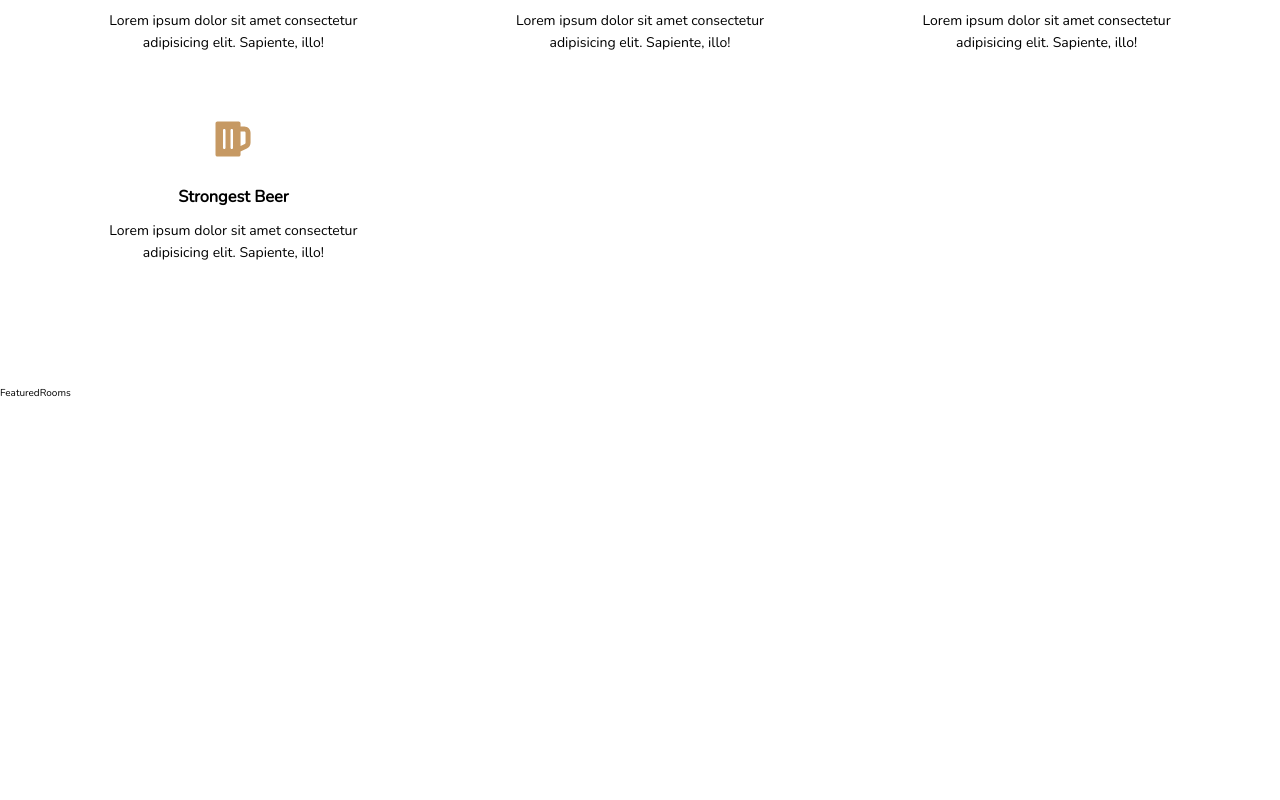
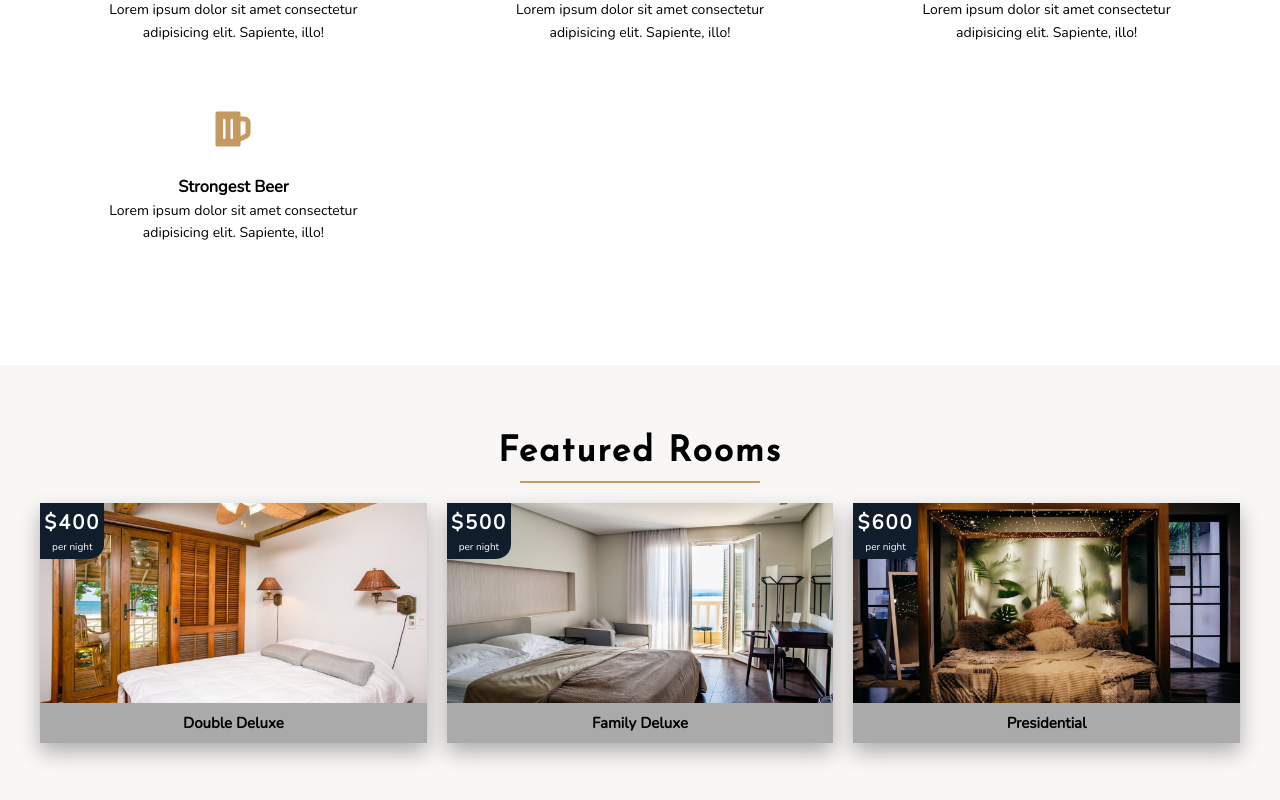
Before and after one commit to HexiangLiu/react-beach-resort, a React (Create React App) app: page / in a window 1280 px wide. Shown: the part 994-1794 px from the top of the page. Before the commit the page ends 1395 px from the top, so only its background shows below. Built offline with nearby package versions, Linux system fonts and the light colour scheme.

Commit message:
featured rooms complete

```diff
--- a/package.json
+++ b/package.json
@@ -7,6 +7,7 @@
     "@testing-library/react": "^9.5.0",
     "@testing-library/user-event": "^7.2.1",
     "node-sass": "^4.14.1",
+    "prop-types": "^15.7.2",
     "react": "^16.13.1",
     "react-dom": "^16.13.1",
     "react-icons": "^3.10.0",
--- a/src/App.scss
+++ b/src/App.scss
@@ -11,6 +11,8 @@
   --color-grey-dark-1: #54483a;
   --color-grey-dark-2: #6d5d4b;
 
+  --shadow: 0 1rem 2rem rgba(0, 0, 0, 0.3);
+
   // FONT VARIABLES
   --font-primary: 'Nunito', sans-serif;
   --font-display: 'Josefin Sans', sans-serif;
@@ -22,6 +24,7 @@
   --spacing-primary: 0.8rem;
   --spacing-secondary: 0.5rem;
   --spacing-teritary: 0.2rem;
+  --section-padding: 6rem 4rem 10rem 4rem;
 }
 
 *,
@@ -64,6 +67,7 @@ body {
 }
 
 .heading--1 {
+  text-align: center;
   margin-bottom: 3rem;
   font-size: 5rem;
   font-weight: 600;
@@ -72,14 +76,24 @@ body {
 }
 
 .heading--2 {
-  display: inline-block;
+  display: block;
+  text-align: center;
   margin-bottom: 2rem;
-  border-bottom: 2px solid var(--color-primary);
   letter-spacing: var(--spacing-teritary);
   font-size: 3.5rem;
   font-weight: 600;
   text-transform: capitalize;
   font-family: var(--font-display);
+
+  &::after {
+    content: '';
+    text-align: center;
+    display: block;
+    height: 2px;
+    width: 20%;
+    background-color: var(--color-primary);
+    margin: 0 auto;
+  }
 }
 
 .heading--3 {
@@ -88,3 +102,8 @@ body {
   text-transform: capitalize;
   font-family: var(--font-display);
 }
+
+.loading {
+  text-transform: capitalize;
+  text-align: center;
+}
--- a/src/components/FeaturedRooms.js
+++ b/src/components/FeaturedRooms.js
@@ -1,13 +1,28 @@
 import React, { Component } from 'react';
 import { RoomContext } from '../context';
+
+import Loading from './Loading';
+import Room from './Room';
+
+import './FeaturedRooms.scss';
 
 export default class FeaturedRooms extends Component {
   static contextType = RoomContext;
 
   render() {
-    const { featuredRooms: rooms } = this.context;
-    console.log(rooms);
+    const { loading, featuredRooms: rooms } = this.context;
 
-    return <div>FeaturedRooms</div>;
+    return (
+      <section className="featured">
+        <h2 className="heading--2">featured rooms</h2>
+
+        <div className="featured__detail">
+          {rooms.map((room) => (
+            <Room key={room.id} room={room} />
+          ))}
+          {loading && <Loading />}
+        </div>
+      </section>
+    );
   }
 }
--- /dev/null
+++ b/src/components/FeaturedRooms.scss
@@ -0,0 +1,10 @@
+.featured {
+  padding: var(--section-padding);
+  background-color: var(--color-grey-light-1);
+
+  &__detail {
+    display: grid;
+    gap: 2rem;
+    grid-template-columns: repeat(auto-fit, minmax(30rem, 1fr));
+  }
+}
--- /dev/null
+++ b/src/components/Loading.js
@@ -0,0 +1,12 @@
+import React from 'react';
+
+import arrow from '../images/gif/loading-arrow.gif';
+
+export default function Loading() {
+  return (
+    <div className="loading">
+      <h4 className="heading--3">rooms data loading...</h4>
+      <img src={arrow} alt="loading" />
+    </div>
+  );
+}
--- /dev/null
+++ b/src/components/Room.js
@@ -0,0 +1,38 @@
+import React from 'react';
+import { Link } from 'react-router-dom';
+import PropTypes from 'prop-types';
+
+import defaultImg from '../images/room-1.jpeg';
+
+import './Room.scss';
+
+export default function Room({ room }) {
+  console.log(room);
+  const { images, name, price, slug } = room;
+  return (
+    <article className="room">
+      <img
+        className="room__img"
+        src={images[0] || defaultImg}
+        alt="single room"
+      />
+      <div className="room__price">
+        <h6>${price}</h6>
+        <p>per night</p>
+      </div>
+      <Link to={`/rooms/${slug}`} className="btn-primary room__redirect">
+        feature
+      </Link>
+      <h3 className="room__name ">{name}</h3>
+    </article>
+  );
+}
+
+Room.propTypes = {
+  room: PropTypes.shape({
+    name: PropTypes.string.isRequired,
+    slug: PropTypes.string.isRequired,
+    images: PropTypes.arrayOf(PropTypes.string).isRequired,
+    price: PropTypes.number.isRequired,
+  }),
+};
--- /dev/null
+++ b/src/components/Room.scss
@@ -0,0 +1,72 @@
+.room {
+  display: grid;
+  grid-template-columns: repeat(6, 1fr);
+  grid-template-rows: repeat(6, 4rem);
+  box-shadow: var(--shadow);
+  overflow: hidden;
+  transition: var(--transition-primary);
+
+  &:hover {
+    box-shadow: 0 1.2rem 2rem rgba(0, 0, 0, 0.4);
+  }
+
+  &__img {
+    width: 100%;
+    height: 100%;
+    object-fit: cover;
+    transition: var(--transition-primary);
+
+    grid-column: 1 / -1;
+    grid-row: 1 / span 5;
+  }
+
+  &__price {
+    grid-column: 1 / span 1;
+    grid-row: 1 / span 2;
+    background-color: var(--color-secondary);
+    color: #fff;
+    padding: 4px;
+    text-align: center;
+    border-radius: 0 0 25% 0;
+    align-self: start;
+    transition: var(--transition-primary);
+    position: relative;
+
+    h6 {
+      font-size: 2rem;
+      letter-spacing: 2px;
+    }
+  }
+
+  &__name {
+    grid-column: 1 / -1;
+    grid-row: 6 / -1;
+    background-color: var(--color-grey-light-2);
+    text-align: center;
+    font-weight: 600;
+    display: flex;
+    justify-content: center;
+    align-items: center;
+    font-size: 1.5rem;
+    text-transform: capitalize;
+  }
+
+  &__redirect {
+    font-size: 1.4rem;
+    letter-spacing: 3px;
+    opacity: 0;
+    grid-row: 3 / 5;
+    grid-column: 3 /5;
+    position: relative;
+    align-self: center;
+    justify-self: center;
+  }
+}
+
+.room:hover .room__redirect {
+  opacity: 1;
+}
+
+.room:hover .room__img {
+  filter: blur(3px);
+}
--- a/src/components/Services.js
+++ b/src/components/Services.js
@@ -33,9 +33,7 @@ export default function Services() {
 
   return (
     <div className="services">
-      <div className="title">
-        <h2 className="heading--2">services</h2>
-      </div>
+      <h2 className="heading--2">services</h2>
 
       <div className="services__detail">
         {services.map((service, index) => {
--- a/src/components/Services.scss
+++ b/src/components/Services.scss
@@ -1,5 +1,5 @@
 .services {
-  padding: 6rem 4rem 10rem 4rem;
+  padding: var(--section-padding);
   text-align: center;
 
   &__detail {
@@ -20,10 +20,4 @@
     font-size: 4rem;
     margin-bottom: 0.5rem;
   }
-
-  &__title {
-    margin-bottom: 1rem;
-    font-weight: 600;
-    text-transform: capitalize;
-  }
 }
```
